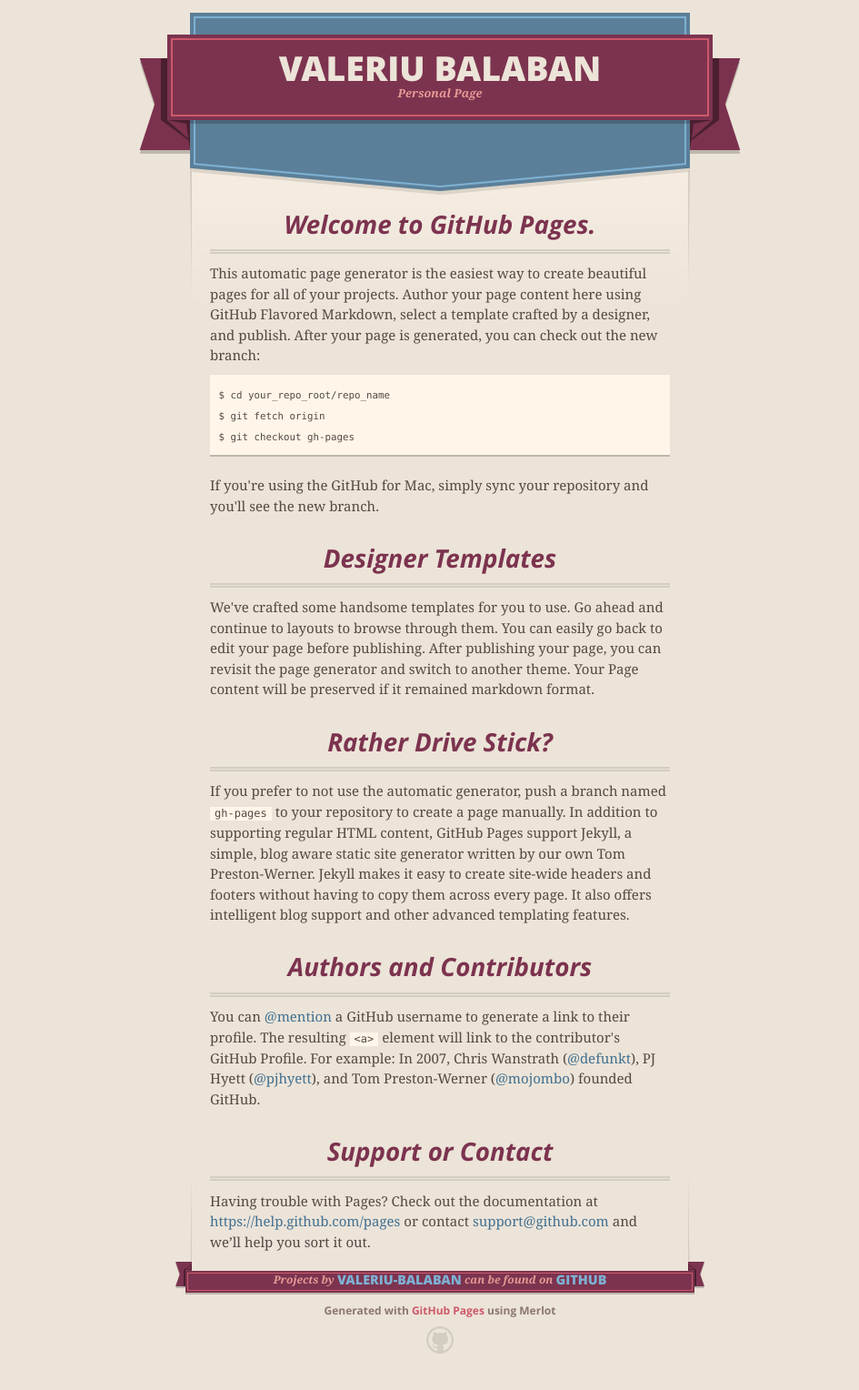
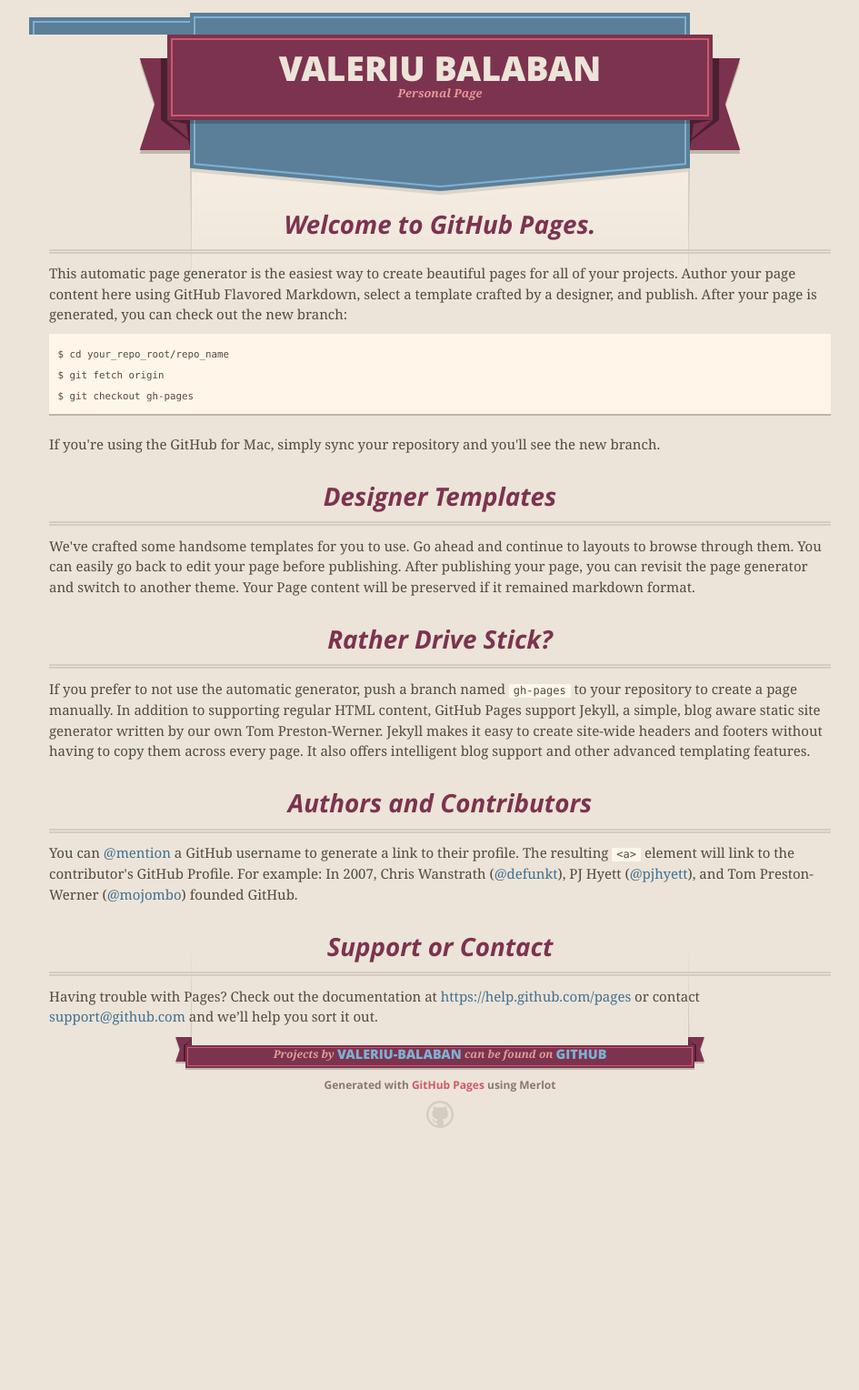
Before and after one commit to valeriu-balaban/valeriu-balaban.github.io, a Jekyll site: the page index.html, which Jekyll copies as it is, in a window 1280 px wide. Shown: the whole page at 91% size, without its empty margins (156-1101 px from the left). Built offline with Jekyll 4.4.1, drawn with Linux system fonts in a browser that asks for light colours; nearby versions of some CDN libraries; after the commit the page ends 1280 px from its top, so only the background shows below that.

Commit message:
Update screen.css

```diff
--- a/stylesheets/screen.css
+++ b/stylesheets/screen.css
@@ -114,7 +114,7 @@ header, footer, section {
 
 div.shell {
   display: block;
-  width: 670px;
+  width: 1024px;
   margin: 0 auto;
 }
 
```
